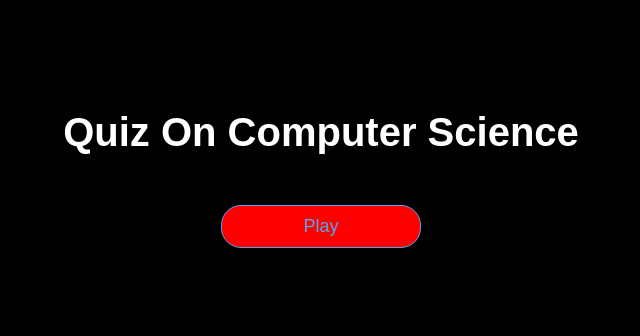
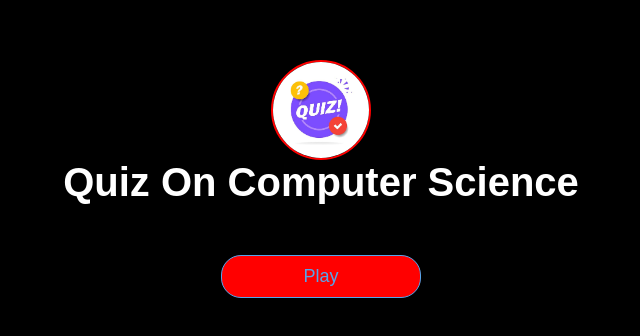
Before and after one commit to PUJITHKUMARREDDY/Quiz-, a plain HTML site: page index.html in a window 1280 px wide. Shown: the part 216-552 px from the top of the page, without its empty margins (319-959 px from the left). Drawn offline with Linux system fonts and the light colour scheme.

Commit message:
Add files via upload

```diff
--- a/app.css
+++ b/app.css
@@ -34,7 +34,12 @@ h2 {
   margin-bottom: 4rem;
   font-weight: 700;
 }
-
+.logo{
+  border: 2px solid red;
+  border-radius: 50%;
+  width : 100px;
+  height: 100px;
+}
 h3 {
   font-size: 2.8rem;
   font-weight: 500;
--- a/game.css
+++ b/game.css
@@ -1,6 +1,13 @@
 body{
   background-color: black;
   color : white;
+}
+.logo{
+  border: 2px solid red;
+  border-radius: 50%;
+  width : 80px;
+  height: 80px;
+  margin-left: 50%;
 }
 #question{
   font-size: 38px;
--- a/index.html
+++ b/index.html
@@ -8,8 +8,10 @@
     <link rel="stylesheet" href="app.css" />
   </head>
   <body>
+
     <div class="container">
       <div id="home" class="flex-center flex-column">
+        <img src = "logo.jpg" class = "logo">
         <h1>Quiz On Computer Science</h1>
         <a class="btn" href="game.html">Play</a>
       </div>
```
Also changed, not shown: end.html (+1 -0 lines), game.html (+1 -0 lines), game.js (line endings or trailing spaces), logo.jpg (added).
